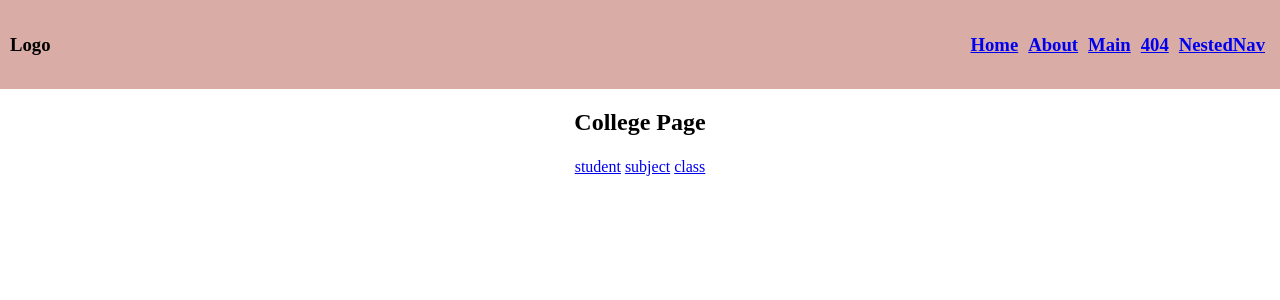
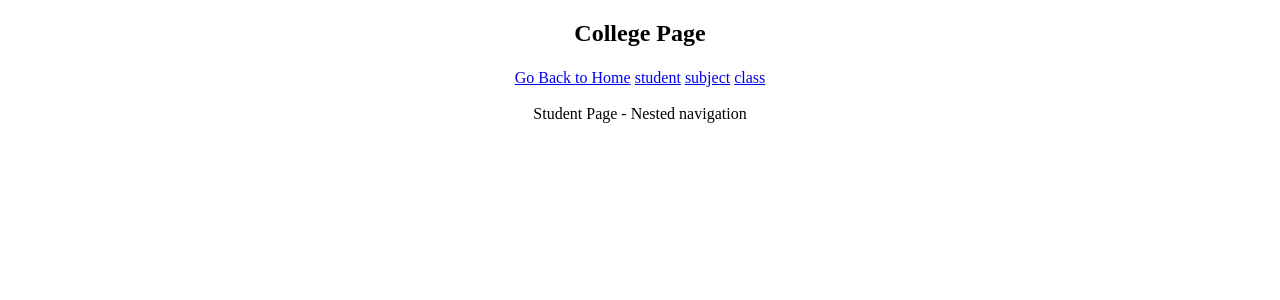
Before and after one commit to 07anuragsingh/React-Practice, a React (Vite) app: page /nestednav in a window 1280 px wide. Before the commit this address had no page. Shown: the top 300 px of the page. Built offline with nearby package versions, Linux system fonts and the light colour scheme.

Commit message:
Route layout and index

```diff
--- a/src/41ReactRouter.jsx
+++ b/src/41ReactRouter.jsx
@@ -1,22 +1,30 @@
-import {BrowserRouter,Routes,Route, Navigate} from 'react-router'
+import { BrowserRouter, Routes, Route, Navigate } from 'react-router'
 import PageNotFound from './43PageNotFound'
 import Navbar from './42NavBar'
 import College from './43NestedNav'
-export default function ReactRouter(){
-    return(
+export default function ReactRouter() {
+    return (
         <>
             <BrowserRouter>
-        <Navbar/>
+                {/* <Navbar/> */}
                 <Routes>
-            <Route path='/' element={<h2>Home</h2>}/>
-            <Route path='/about' element={<h2>About</h2>}/>
-            <Route path='/main' element={<h2>Main</h2>}/>
-            <Route path='/*' element={<PageNotFound/>} />
+                    {/* ROute Layout  College page se NAvbar Hta dega*/}
+                    <Route element={<Navbar />} >
+                        <Route path='/' element={<h2>Home</h2>} />
+                        <Route path='/about' element={<h2>About</h2>} />
+                        <Route path='/main' element={<h2>Main</h2>} />
+                        <Route path='/*' element={<PageNotFound />} />
+                    </Route>
                     {/* Nested Navigation */}
-            <Route path='/nestednav' element={<College/>}>
-                <Route path='student' element ={<p >Student Page is hitted with the help of Nested navigation</p>}></Route>
-                <Route path='subject' element ={<h1 >subject Page is hitted with the help of Nested navigation</h1>}></Route>
-                <Route path='class' element ={<h1 >class Page is hitted with the help of Nested navigation</h1>}></Route>
+                    <Route path='/nestednav' element={<College />}>
+                        {/* <Route path='student' element={<p >Student Page - Nested navigation</p>}></Route> */}
+
+
+                        {/* Route Index - by default student page ka data aaega */}
+                        <Route index element={<p >Student Page - Nested navigation</p>}></Route>
+
+                        <Route path='subject' element={<h1 >subject Page - Nested navigation</h1>}></Route>
+                        <Route path='class' element={<h1 >class Page - Nested navigation</h1>}></Route>
                     </Route>
 
                     {/* Auto redirect to "./" if 404 issue found*/}
--- a/src/42NavBar.jsx
+++ b/src/42NavBar.jsx
@@ -1,7 +1,8 @@
-import { Link } from "react-router"
+import { Link, Outlet } from "react-router"
 import './42NavBar.css'
 export default function Navbar() {
     return (
+        <div>
         <div className="container">
             <div className="logo">
                 <h3>Logo</h3>
@@ -12,7 +13,11 @@ export default function Navbar() {
                 <Link className="link" to='/main'><h3>Main</h3></Link>
                 <Link className="link" to='/mddfsdsdfain'><h3>404</h3></Link>
                 <Link className="link" to='/nestednav'><h3>NestedNav</h3></Link>
+
             </div>
+
+        </div>
+        <Outlet/>
         </div>
     )
 }
--- a/src/43NestedNav.jsx
+++ b/src/43NestedNav.jsx
@@ -1,16 +1,21 @@
 import { NavLink, Outlet } from "react-router";
 import './43NestedNav.css'
 
-export default function College(){
+export default function College() {
     return (
-        <div  style={{textAlign:"center"}}>
+        <div style={{ textAlign: "center" }}>
             <h2 >College Page</h2>
             <div className="navLinkContainer">
-                <NavLink className="navlink" to='student'>student</NavLink>
+                <NavLink className="navlink" to='/'>Go Back to Home</NavLink>
+
+
+                {/* <NavLink className="navlink" to='student'>student</NavLink> */}
+                {/* Due to Route Index */}
+                <NavLink className="navlink" to=''>student</NavLink>
                 <NavLink className="navlink" to='subject'>subject</NavLink>
                 <NavLink className="navlink" to='class'>class</NavLink>
-                <Outlet/>
             </div>
+            <Outlet />
         </div>
     )
 }
```
Lines whose indentation alone changed are shown as unchanged.
